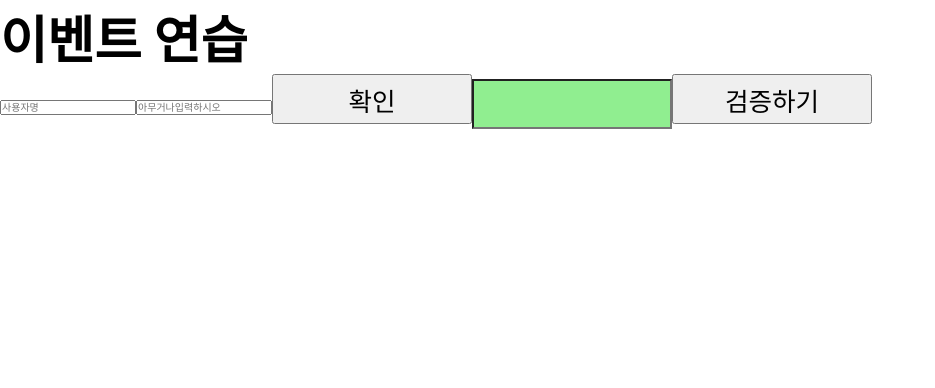
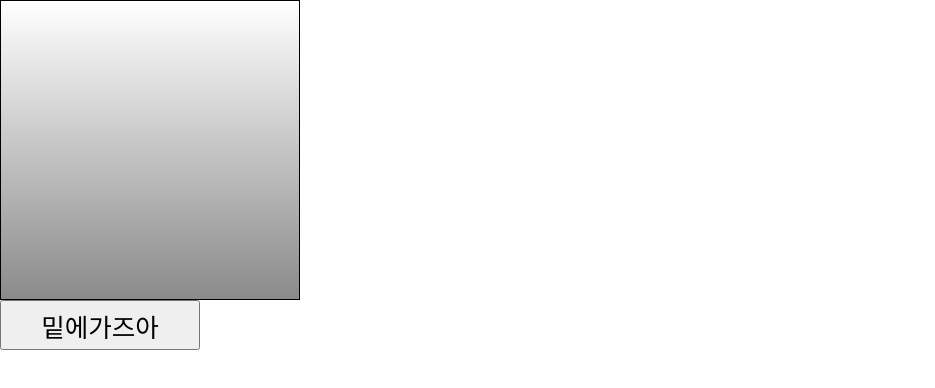
Before and after one commit to YANGSANGHEE/reactStudy, a React (Create React App) app in the folder usestate/: page / in a window 1280 px wide. Shown: the top 388 px of the page, without its empty margins (0-935 px from the left). Built offline with nearby package versions, Linux system fonts and the light colour scheme.

Commit message:
컴포넌트 및 요소에 ref달기

```diff
--- a/usestate/src/App.js
+++ b/usestate/src/App.js
@@ -1,4 +1,5 @@
 import React, { Component } from 'react';
+import ScrollBox from './Component/ScrollBox.js';
 import EventPractice from './Component/EventPractice.js';
 import Refdom from './Component/Refdom.js';
 import Header from './Component/Header.js';
@@ -23,16 +24,14 @@
 // }
 
 class App extends Component {
-  input = React.createRef();
-
-  handleFocus = () => {
-    this.input.current.focus();
-  };
   render() {
     return (
       <>
-        <EventPractice />
-        <Refdom />
+        {/* 컴포넌트에 ref 달고 내부 메서드 사용 */}
+        <ScrollBox ref={(ref) => (this.scrollBox = ref)} />
+        <button onClick={() => this.scrollBox.scrollToBottom()}>
+          밑에가즈아
+        </button>
       </>
     );
   }
--- /dev/null
+++ b/usestate/src/Component/ScrollBox.js
@@ -0,0 +1,38 @@
+import { Component } from 'react';
+
+class ScrollBox extends Component {
+  // 컴포넌트에 메서드 생성
+  scrollToBottom = () => {
+    const { scrollHeight, clientHeight } = this.box;
+    // const scrollHeight = this.box.scrollHeight
+    // const ClientHeight = this.box.ClientHeight
+    this.box.scrollTop = scrollHeight - clientHeight;
+    console.log('hi');
+  };
+  render() {
+    const style = {
+      border: '1px solid black',
+      height: '300px',
+      width: '300px',
+      overflow: 'auto',
+      position: 'relative',
+    };
+    const innerstyle = {
+      width: '100%',
+      height: '650px',
+      background: 'linear-gradient(white,black)',
+    };
+    return (
+      <div
+        style={style}
+        ref={(ref) => {
+          this.box = ref;
+        }} // div에 ref달기
+      >
+        <div style={innerstyle}></div>
+      </div>
+    );
+  }
+}
+
+export default ScrollBox;
```
